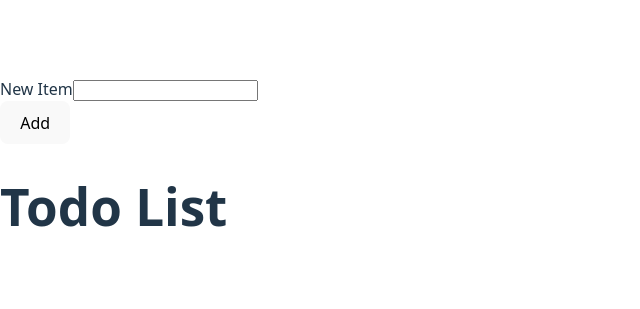
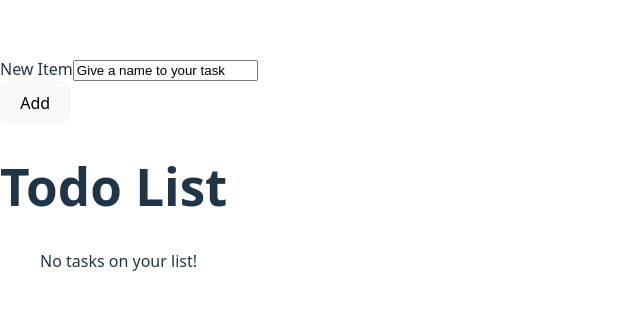
Before and after one commit to gustavo-randel/lista-de-afazeres, a React (Vite) app: page / in a window 1280 px wide. Shown: the part 227-536 px from the top of the page, without its empty margins (0-640 px from the left). Built offline with nearby package versions, Linux system fonts and the light colour scheme.

Commit message:
logica completa por trás da aplicação + criação do arquivo css

```diff
--- a/src/App.jsx
+++ b/src/App.jsx
@@ -1,17 +1,67 @@
-// import { useState } from 'react'
+import { useState } from 'react'
+import 'App.css'
 
 function App() {
+  const [newItem, setNewItem] = useState('Give a name to your task')
+  const [todo, setTodo] = useState([])
+
+  function handleSubmit(e) {
+    e.preventDefault()
+    setTodo((currentTodos) => {
+      return   [...currentTodos, {id: crypto.randomUUID(), title: newItem, completed: false}]
+    })
+    setNewItem('')
+  }
+
+  function toggleTodo(id, completed) {
+    setTodo(currentTodos => {
+      return currentTodos.map(todo => {
+        if (todo.id === id) {
+          return {...todo, completed}
+        }
+      })
+    })
+  }
+
+  function deleteTodos(id) {
+    setTodo(currentTodos => {
+      return currentTodos.filter(todo => todo.id !== id)
+    })
+  }
 
   return (
     <>
-    <form className="new-item-form">
+    <form onSubmit={handleSubmit} className="new-item-form">
       <div className="form-row">
         <label htmlFor="item">New Item</label>
-        <input type="text" id="item" />
+        <input
+        onChange={e => setNewItem(e.target.value)}
+        value={newItem}
+        type="text"
+        id="item"
+        />
       </div>
       <button className="btn">Add</button>
     </form>
     <h1 className="header">Todo List</h1>
+    <ul className="">
+      {todo.length === 0 && "No tasks on your list!"}
+      {todo.map (todo => {
+        return (
+          <li key={todo.id}>
+          <label>
+          <input
+          type="checkbox"
+          checked={todo.completed}
+          onChange={e => toggleTodo(todo.id, e.target.checked)}
+          />
+          {todo.title}
+          </label>
+          <button onClick={() => deleteTodos(todo.id)} className="btn btn-danger"></button>
+          </li>
+        )
+      })}
+    </ul>
     </>
   )
 }
```
Also changed, not shown: src/App.css (added).
